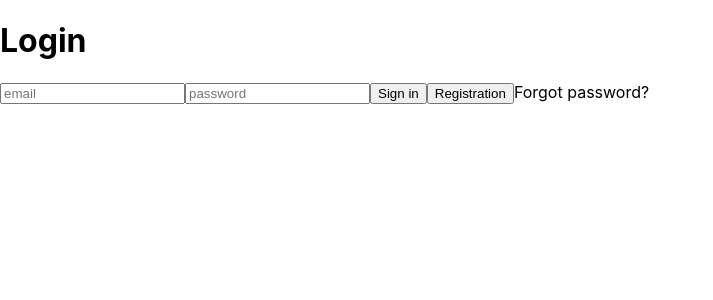
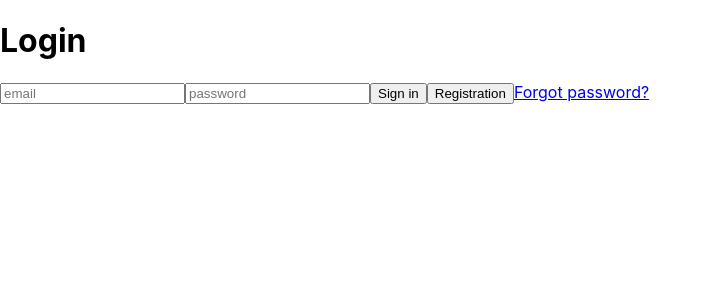
Before and after one commit to BogdanSav/project_Messeger, a React (Create React App) app: page /login in a window 1280 px wide. Shown: the top 300 px of the page, without its empty margins (0-713 px from the left). Built offline with nearby package versions, Linux system fonts and the light colour scheme.

Commit message:
fix login

```diff
--- a/package.json
+++ b/package.json
@@ -12,6 +12,7 @@
     "@types/node": "^12.20.10",
     "@types/react": "^17.0.3",
     "@types/react-dom": "^17.0.3",
+    "formik": "^2.2.6",
     "react": "^17.0.2",
     "react-css-modules": "^4.7.11",
     "react-dom": "^17.0.2",
--- a/src/App.js
+++ /dev/null
@@ -1,10 +0,0 @@
-import React from 'react'
-import LoginComponent from './components/login'
-
-function App () {
-  return (
-    <LoginComponent />
-  )
-}
-
-export default App
--- a/src/App.tsx
+++ b/src/App.tsx
@@ -3,15 +3,20 @@ import './App.css';
 import {BrowserRouter as Router,Switch, Route , Redirect} from "react-router-dom";
 import {SingUpComponent} from "./components";
 import {ForgotPassword} from "./components";
+import {LoginComponent} from './components';
+
 const App: React.FC =()=> {
   return (
       <Router>
         <Switch>
           <Route exact path="/">
-            <Redirect to="/signup" />
+            <Redirect to="/login" />
           </Route>
           <Route path="/signup">
             <SingUpComponent/>
+          </Route>
+          <Route path="/login">
+              <LoginComponent/>
           </Route>
           <Route path="/forgot-password">
             <ForgotPassword/>
--- a/src/components/index.ts
+++ b/src/components/index.ts
@@ -3,12 +3,14 @@ import EmailField from "./Common/FieldsResetPass/EmailField";
 import ResetCodeField from "./Common/FieldsResetPass/ResetCodeField";
 import NewPassFields from "./Common/FieldsResetPass/NewPassFields"
 import SingUpComponent from "./SingupComponent/SingUpComponent"
+import LoginComponent from './login/index';
 
 export {
   ForgotPassword,
   EmailField,
   ResetCodeField,
   NewPassFields,
-  SingUpComponent
+  SingUpComponent,
+  LoginComponent,
 
 }
--- a/src/components/login/index.js
+++ b/src/components/login/index.tsx
@@ -9,7 +9,7 @@ export default function LoginComponent () {
       <Formik
         initialValues={{ email: '', password: '' }}
         validate={values => {
-          const errors = {}
+          const errors = {email:""}
           if (
             !/^[A-Z0-9._%+-]+@[A-Z0-9.-]+\.[A-Z]{2,}$/i.test(values.email)
           ) {
@@ -38,7 +38,7 @@ export default function LoginComponent () {
             <button className='myButtonLog'>Registration</button>
             {/* </Link> */}
             {/* <Link to='/forgotPassword'> */}
-            <a>Forgot password?</a>
+            <a href="/forgot-password">Forgot password?</a>
             {/* </Link> */}
           </Form>
         )}
```
Also changed, not shown: 1 other file (tests, documents, lock files or other folders).
